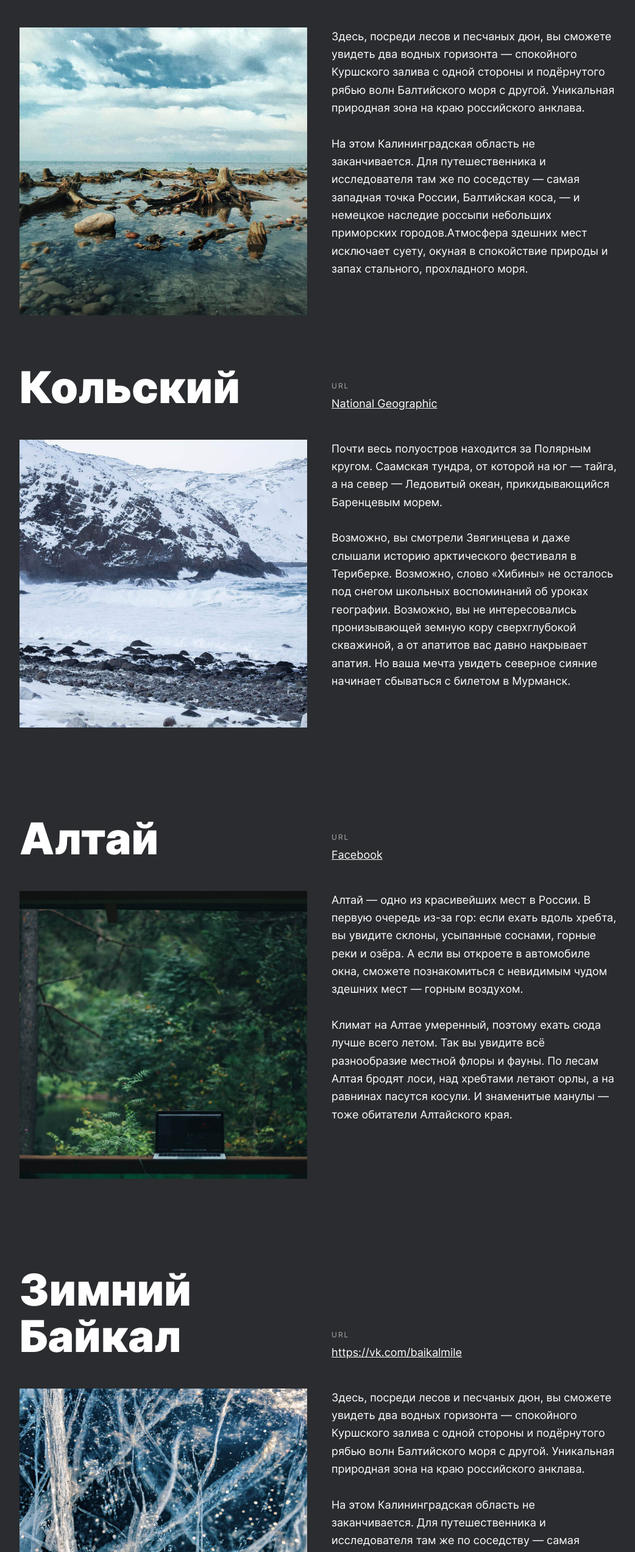
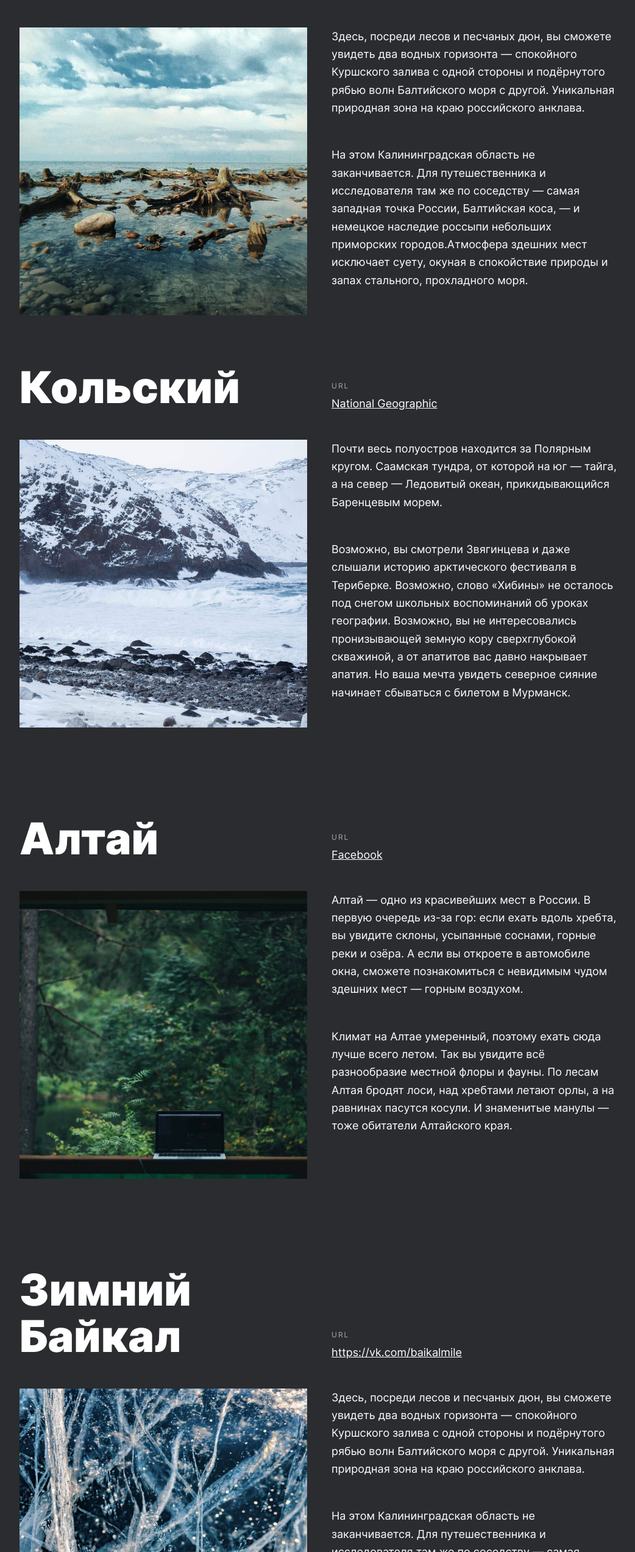
Before and after one commit to NatalyMatveeva/russian-travel, a plain HTML site: page index.html in a window 1280 px wide. Shown: the part 2767-5312 px from the top of the page at 61% size, without its empty margins (116-1158 px from the left). Drawn offline with Linux system fonts and the light colour scheme.

Commit message:
Третяя проектная работа

```diff
--- a/blocks/place/__paragraph/place__paragraph.css
+++ b/blocks/place/__paragraph/place__paragraph.css
@@ -6,7 +6,7 @@
   font-size: 18px;
   line-height: 163%;
   margin: 0;
-  grid-area: text;
+  /* grid-area: text; */
 }
 
 @media screen and (max-width: 768px) {
--- a/blocks/place/place.css
+++ b/blocks/place/place.css
@@ -4,9 +4,10 @@
   min-height: 660px;
   gap: 48px 40px;
   grid-template-columns: repeat(2, 1fr);
-  grid-template-rows: auto 1fr;
+  grid-template-rows: auto auto 1fr;
   grid-template-areas:
     "title link"
+    "image text"
     "image text";
   padding-top: 80px;
 }
--- a/index.html
+++ b/index.html
@@ -49,19 +49,25 @@
         </p>
 
         <p class="intro__list">
-          Часовых поясов <span class="intro__list_number">11</span> </p>
-
-          <p class="intro__list">  Объектов природного наследия ЮНЕСКО
-          <span class="intro__list_number">12</span> </p>
-
-          <p class="intro__list">Объектов культурного наследия ЮНЕСКО
-          <span class="intro__list_number">16</span> </p>
-
-          <p class="intro__list">Природных заповедников <span class="intro__list_number">105</span>
-        </p>
-        <p class="intro__list"> Аэропортов <span class="intro__list_number">241</span>
+          Часовых поясов <span class="intro__list_number">11</span>
         </p>
 
+        <p class="intro__list">
+          Объектов природного наследия ЮНЕСКО
+          <span class="intro__list_number">12</span>
+        </p>
+
+        <p class="intro__list">
+          Объектов культурного наследия ЮНЕСКО
+          <span class="intro__list_number">16</span>
+        </p>
+
+        <p class="intro__list">
+          Природных заповедников <span class="intro__list_number">105</span>
+        </p>
+        <p class="intro__list">
+          Аэропортов <span class="intro__list_number">241</span>
+        </p>
       </section>
 
       <section class="photo-grid">
@@ -143,12 +149,14 @@
             Здесь, посреди лесов и песчаных дюн, вы сможете увидеть два водных
             горизонта — спокойного Куршского залива с одной стороны и
             подёрнутого рябью волн Балтийского моря с другой. Уникальная
-            природная зона на краю российского анклава.<br /><br />На этом
-            Калининградская область не заканчивается. Для путешественника и
-            исследователя там же по соседству — самая западная точка России,
-            Балтийская коса, — и немецкое наследие россыпи небольших приморских
-            городов.Атмосфера здешних мест исключает суету, окуная в спокойствие
-            природы и запах стального, прохладного моря.
+            природная зона на краю российского анклава.
+          </p>
+          <p class="place__paragraph">
+            На этом Калининградская область не заканчивается. Для
+            путешественника и исследователя там же по соседству — самая западная
+            точка России, Балтийская коса, — и немецкое наследие россыпи
+            небольших приморских городов.Атмосфера здешних мест исключает суету,
+            окуная в спокойствие природы и запах стального, прохладного моря.
           </p>
         </div>
 
@@ -170,8 +178,9 @@
           <p class="place__paragraph">
             Почти весь полуостров находится за Полярным кругом. Саамская тундра,
             от которой на юг — тайга, а на север — Ледовитый океан,
-            прикидывающийся Баренцевым морем. <br />
-            <br />
+            прикидывающийся Баренцевым морем.
+          </p>
+          <p class="place__paragraph">
             Возможно, вы смотрели Звягинцева и даже слышали историю арктического
             фестиваля в Териберке. Возможно, слово «Хибины» не осталось под
             снегом школьных воспоминаний об уроках географии. Возможно, вы не
@@ -200,12 +209,13 @@
             Алтай — одно из красивейших мест в России. В первую очередь из-за
             гор: если ехать вдоль хребта, вы увидите склоны, усыпанные соснами,
             горные реки и озёра. А если вы откроете в автомобиле окна, сможете
-            познакомиться с невидимым чудом здешних мест — горным воздухом.<br />
-            <br />Климат на Алтае умеренный, поэтому ехать сюда лучше всего
-            летом. Так вы увидите всё разнообразие местной флоры и фауны. По
-            лесам Алтая бродят лоси, над хребтами летают орлы, а на равнинах
-            пасутся косули. И знаменитые манулы — тоже обитатели Алтайского
-            края.
+            познакомиться с невидимым чудом здешних мест — горным воздухом.
+          </p>
+          <p class="place__paragraph">
+            Климат на Алтае умеренный, поэтому ехать сюда лучше всего летом. Так
+            вы увидите всё разнообразие местной флоры и фауны. По лесам Алтая
+            бродят лоси, над хребтами летают орлы, а на равнинах пасутся косули.
+            И знаменитые манулы — тоже обитатели Алтайского края.
           </p>
         </div>
 
@@ -226,8 +236,10 @@
             Здесь, посреди лесов и песчаных дюн, вы сможете увидеть два водных
             горизонта — спокойного Куршского залива с одной стороны и
             подёрнутого рябью волн Балтийского моря с другой. Уникальная
-            природная зона на краю российского анклава.<br />
-            <br />На этом Калининградская область не заканчивается. Для
+            природная зона на краю российского анклава.
+          </p>
+          <p class="place__paragraph">
+            На этом Калининградская область не заканчивается. Для
             путешественника и исследователя там же по соседству — самая западная
             точка России, Балтийская коса, — и немецкое наследие россыпи
             небольших приморских городов.Атмосфера здешних мест исключает суету,
@@ -252,8 +264,10 @@
             Здесь, посреди лесов и песчаных дюн, вы сможете увидеть два водных
             горизонта — спокойного Куршского залива с одной стороны и
             подёрнутого рябью волн Балтийского моря с другой. Уникальная
-            природная зона на краю российского анклава.<br />
-            <br />На этом Калининградская область не заканчивается. Для
+            природная зона на краю российского анклава.
+          </p>
+          <p class="place__paragraph">
+            На этом Калининградская область не заканчивается. Для
             путешественника и исследователя там же по соседству — самая западная
             точка России, Балтийская коса, — и немецкое наследие россыпи
             небольших приморских городов.Атмосфера здешних мест исключает суету,
```
